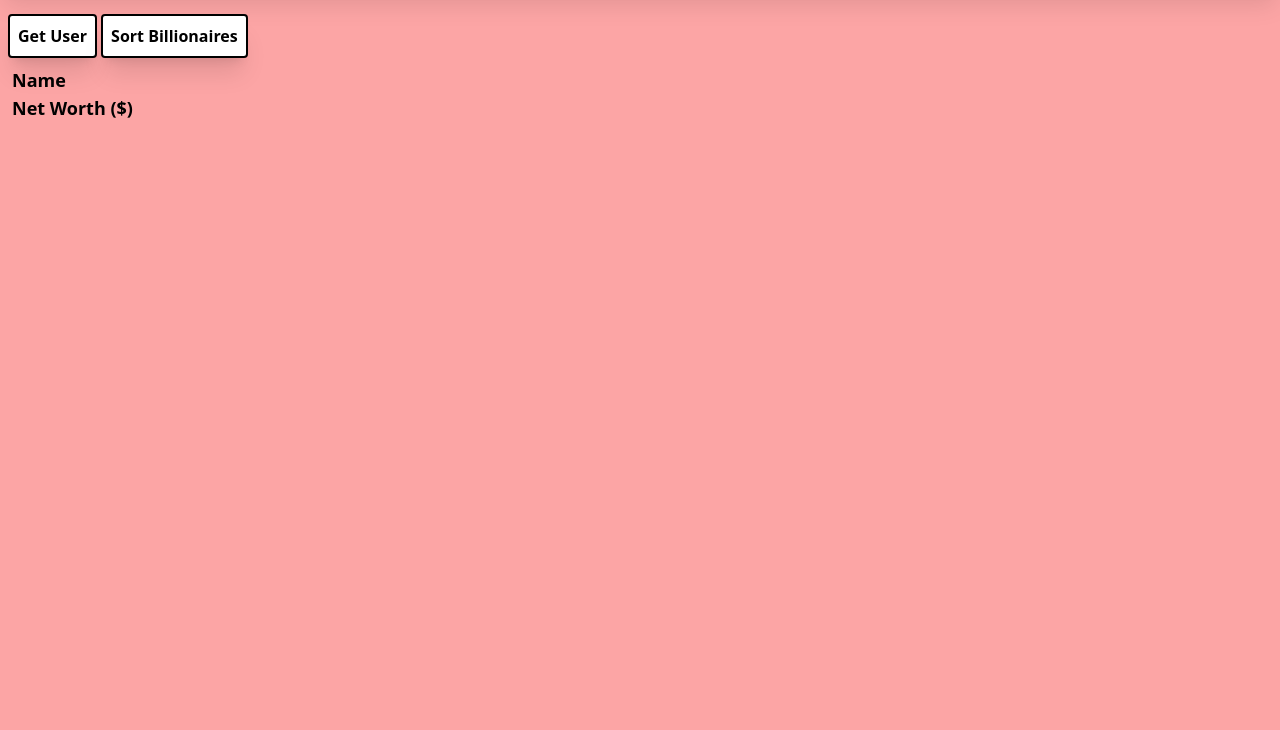
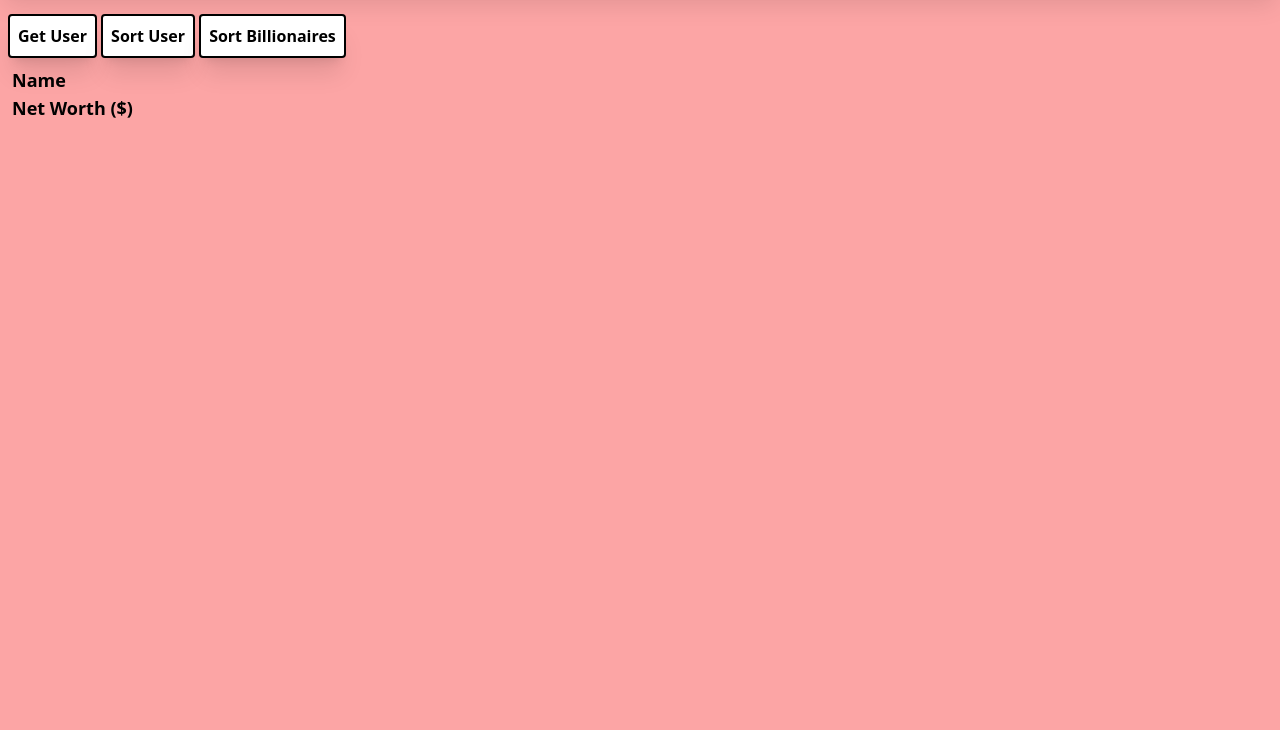
Before and after one commit to SauelAlmonte/wealth-generator, a website: page components/navbar/index.html in a window 1280 px wide. Shown: the part 70-800 px from the top of the page. Drawn offline with Linux system fonts and the light colour scheme.

Commit message:
Implementing JavaScript

```diff
--- a/components/navbar/index.html
+++ b/components/navbar/index.html
@@ -28,7 +28,11 @@
         Get User
 
     </button>
-
+    <button
+            class="border-2 border-black bg-white p-2 font-bold rounded shadow-xl "
+            id="show-user"
+    >
+        Sort User
 
     </button>
     <button
```
